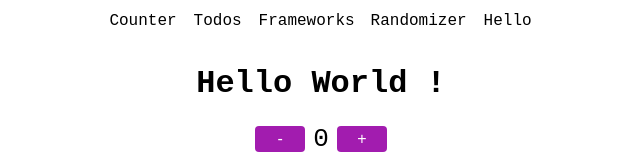
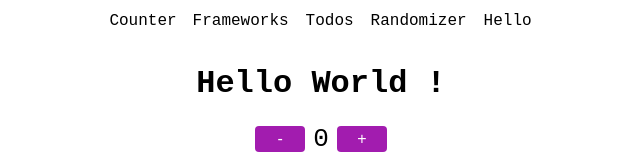
Before and after one commit to ImPrankster/react-workshop, a Next.js app: page / in a window 1280 px wide. Shown: the top 160 px of the page, without its empty margins (319-959 px from the left). Built offline with nearby package versions, Linux system fonts and the light colour scheme.

Commit message:
change navbar

```diff
--- a/src/pages/_app.js
+++ b/src/pages/_app.js
@@ -8,11 +8,11 @@ export default function App({ Component, pageProps }) {
         <Link href="/" className="navbtn">
           Counter
         </Link>
+        <Link href="/frameworks" className="navbtn">
+          Frameworks
+        </Link>
         <Link href="/todo" className="navbtn">
           Todos
-        </Link>
-        <Link href="/frameworks" className="navbtn">
-          Frameworks
         </Link>
         <Link href="/random" className="navbtn">
           Randomizer
```
Also changed, not shown: 1 other file (tests, documents, lock files or other folders).
